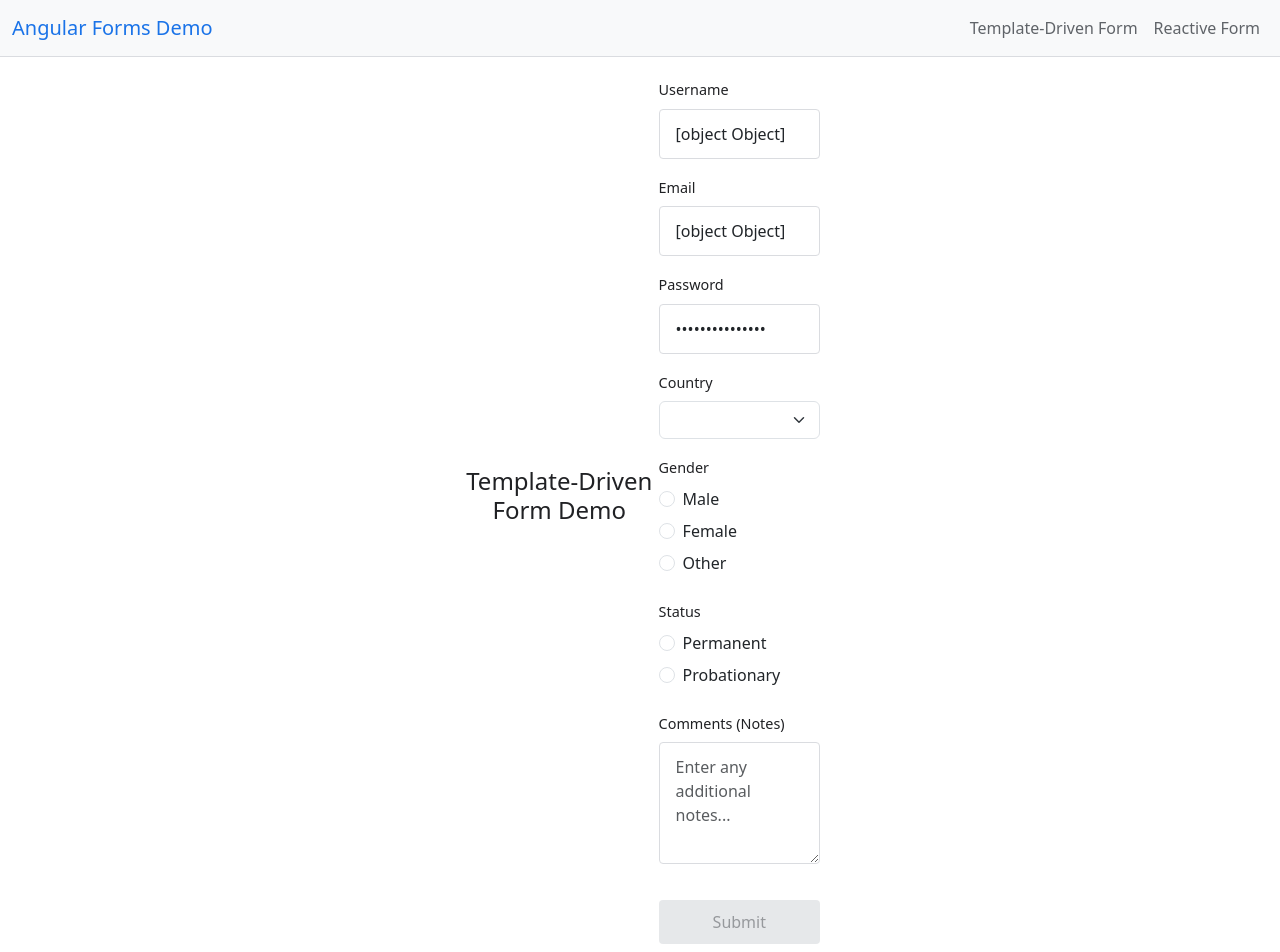
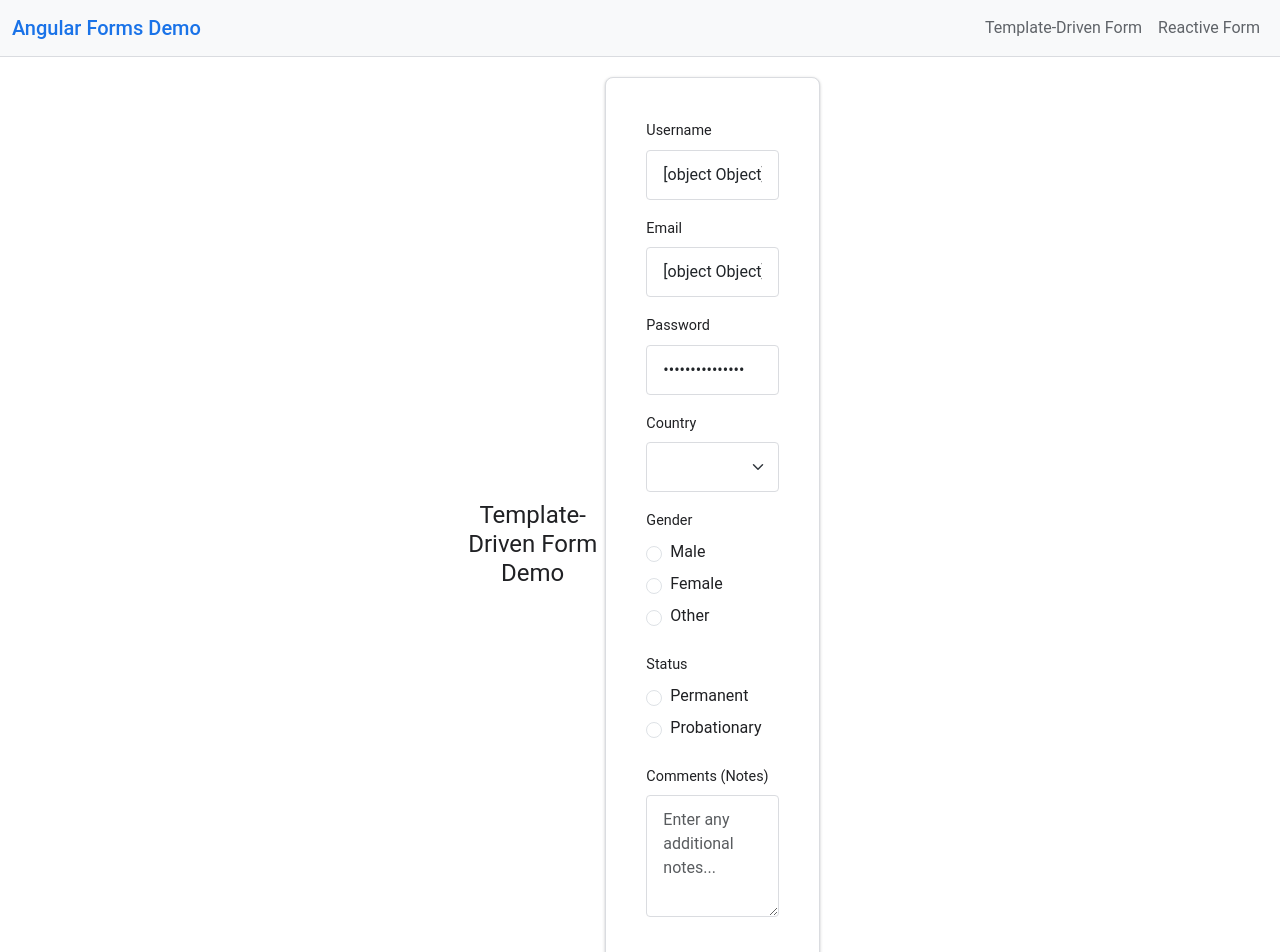
Before and after one commit to Talenss/Template-Driven, an Angular app: page /template-demo in a window 1280 px wide. Shown: the top 952 px of the page. Built offline with nearby package versions, Linux system fonts and the light colour scheme.

Commit message:
Initial commit

```diff
--- a/src/app/reactive-demo/reactive-demo.component.css
+++ b/src/app/reactive-demo/reactive-demo.component.css
@@ -1,4 +1,3 @@
-<<<<<<< HEAD
 .form-container {
   background-color: #ffffff;
   border: 1px solid #dadce0;
@@ -9,50 +8,88 @@
   max-width: 400px;
 }
 
-.input {
+.mb-3 {
+  margin-bottom: 1.5rem;
+}
+
+.form-label {
+  font-weight: 400;
+  color: #202124;
+  margin-bottom: 0.5rem;
+  font-size: 0.9rem;
+}
+
+.form-control {
   border: 1px solid #dadce0;
   border-radius: 4px;
   padding: 12px 16px;
   font-size: 1rem;
   background-color: #ffffff;
   transition: border-color 0.2s ease;
-  width: 100%;
-  margin-bottom: 10px;
 }
 
-.input:focus {
+.form-control:focus {
   border-color: #1a73e8;
   outline: none;
   box-shadow: 0 0 0 1px #1a73e8;
 }
 
-.error {
-  font-size: 0.8rem;
-  color: #ea4335;
-  margin-bottom: 15px;
-  display: block;
+.form-select {
+  border: 1px solid #dadce0;
+  border-radius: 4px;
+  padding: 12px 16px;
+  background-color: #ffffff;
+  transition: border-color 0.2s ease;
 }
 
-.btn {
-  width: 100%;
-  padding: 12px 24px;
-  background-color: #1a73e8;
-  border: none;
-  border-radius: 4px;
-  color: #ffffff;
-  font-weight: 500;
-  transition: background-color 0.2s ease;
+.form-select:focus {
+  border-color: #1a73e8;
+  outline: none;
+  box-shadow: 0 0 0 1px #1a73e8;
+}
+
+.form-check {
+  margin-bottom: 0.5rem;
+  display: flex;
+  align-items: center;
+}
+
+.form-check-input {
+  margin-right: 8px;
+  accent-color: #1a73e8;
+}
+
+.form-check-label {
+  font-weight: 400;
+  color: #202124;
   cursor: pointer;
 }
 
-.btn:hover:not(:disabled) {
-  background-color: #1557b0;
+textarea {
+  border: 1px solid #dadce0;
+  border-radius: 4px;
+  padding: 12px 16px;
+  background-color: #ffffff;
+  resize: vertical;
+  transition: border-color 0.2s ease;
 }
 
-.btn:disabled {
-  background-color: #dadce0;
-  color: #5f6368;
-  cursor: not-allowed;
+textarea:focus {
+  border-color: #1a73e8;
+  outline: none;
+  box-shadow: 0 0 0 1px #1a73e8;
+}
+
+.text-danger {
+  font-size: 0.8rem;
+  color: #ea4335;
+  margin-top: 0.5rem;
+}
+
+.btn-primary {
+  width: 100%;
+  margin-top: 20px;
+  font-size: 1rem;
 }
 
 @media (max-width: 768px) {
@@ -60,32 +97,3 @@
     padding: 20px;
   }
 }
-=======
-/* Styles for the reactive form (similar to template-demo) */
-.form-container {
-  background-color: #ffffff;
-  border: 1px solid #ddd;
-  border-radius: 8px;
-  padding: 20px;
-  box-shadow: 0 2px 4px rgba(0, 0, 0, 0.1);
-}
-
-.mb-3 {
-  margin-bottom: 1.5rem;
-}
-
-.form-control:focus {
-  border-color: #007bff;
-  box-shadow: 0 0 5px rgba(0, 123, 255, 0.5);
-}
-
-.btn-primary {
-  width: 100%;
-  padding: 10px;
-}
-
-.text-danger {
-  font-size: 0.875rem;
-  color: #dc3545;
-}
->>>>>>> 287f0f602e8703ea6fc7d8e9107d494064d4e0e0
--- a/src/app/template-demo/template-demo.component.css
+++ b/src/app/template-demo/template-demo.component.css
@@ -1,4 +1,3 @@
-<<<<<<< HEAD
 .form-container {
   background-color: #ffffff;
   border: 1px solid #dadce0;
@@ -26,64 +25,75 @@
   padding: 12px 16px;
   font-size: 1rem;
   background-color: #ffffff;
-  transition: border-color = 0.2s ease; }
-
-.form-control:focus { border-color: #1a73e8; outline: none; box-shadow: 0 0 0 1px #1a73e8; }
-
-.text-danger { font-size: 0.8rem; color: #ea4335; margin-top: 0.5rem; }
-
-.btn-primary { width: 100%; margin-top: 20px; font-size: 1rem; }
-
-@media (max-width: 768px) { .form-container { padding: 20px; } }
-=======
-/* Styles for the template-driven form */
-.form-container {
-  background-color: #ffffff; /* White background for the form */
-  border: 1px solid #ddd; /* Light border */
-  border-radius: 8px; /* Rounded corners */
-  padding: 20px;
-  box-shadow: 0 2px 4px rgba(0, 0, 0, 0.1); /* Subtle shadow */
+  transition: border-color 0.2s ease;
 }
 
-.mb-3 {
-  margin-bottom: 1.5rem; /* Extra spacing between fields */
+.form-control:focus {
+  border-color: #1a73e8;
+  outline: none;
+  box-shadow: 0 0 0 1px #1a73e8;
 }
 
-/* Highlight input fields on focus */
-.form-control:focus {
-  border-color: #007bff; /* Blue border on focus */
-  box-shadow: 0 0 5px rgba(0, 123, 255, 0.5); /* Blue glow */
+.form-select {
+  border: 1px solid #dadce0;
+  border-radius: 4px;
+  padding: 12px 16px;
+  background-color: #ffffff;
+  transition: border-color 0.2s ease;
 }
 
-/* Style radio buttons and labels */
+.form-select:focus {
+  border-color: #1a73e8;
+  outline: none;
+  box-shadow: 0 0 0 1px #1a73e8;
+}
+
 .form-check {
   margin-bottom: 0.5rem;
+  display: flex;
+  align-items: center;
+}
+
+.form-check-input {
+  margin-right: 8px;
+  accent-color: #1a73e8;
 }
 
 .form-check-label {
-  font-weight: normal;
+  font-weight: 400;
+  color: #202124;
+  cursor: pointer;
 }
 
-/* Style textarea */
 textarea {
-  resize: vertical; /* Allow vertical resizing only */
+  border: 1px solid #dadce0;
+  border-radius: 4px;
+  padding: 12px 16px;
+  background-color: #ffffff;
+  resize: vertical;
+  transition: border-color 0.2s ease;
 }
 
-/* Error messages */
-.text-danger {
-  font-size: 0.875rem;
-  color: #dc3545; /* Bootstrap danger red */
+textarea:focus {
+  border-color: #1a73e8;
+  outline: none;
+  box-shadow: 0 0 0 1px #1a73e8;
 }
 
-/* Submit button */
-.btn-primary {
-  width: 100%; /* Full-width button */
-  padding: 10px;
+.text-danger {
+  font-size: 0.8rem;
+  color: #ea4335;
+  margin-top: 0.5rem;
 }
 
-/* Form state display */
-.mt-3 p {
-  font-size: 0.9rem;
-  color: #666;
+.btn-primary {
+  width: 100%;
+  margin-top: 20px;
+  font-size: 1rem;
 }
->>>>>>> 287f0f602e8703ea6fc7d8e9107d494064d4e0e0
+
+@media (max-width: 768px) {
+  .form-container {
+    padding: 20px;
+  }
+}
--- a/src/styles.css
+++ b/src/styles.css
@@ -1,4 +1,3 @@
-<<<<<<< HEAD
 /* Global styles for the entire app (Google Docs-inspired: clean and minimal) */
 body {
   font-family: 'Roboto', 'Arial', sans-serif;
@@ -73,33 +72,4 @@ h2 {
   h2 {
     font-size: 1.3rem;
   }
-=======
-
-/* Global styles for the entire app */
-body {
-  font-family: 'Arial', sans-serif; /* Simple, clean font */
-  background-color: #f8f9fa; /* Light gray background for a modern look */
-  color: #333; /* Dark text for readability */
-  margin: 0;
-  padding: 0;
 }
-
-.container {
-  max-width: 800px; /* Slightly wider for better form display */
-  margin: 0 auto; /* Center the content */
-  padding: 20px;
-}
-
-/* Style headings */
-h2 {
-  color: #007bff; /* Bootstrap primary blue */
-  text-align: center;
-  margin-bottom: 20px;
-}
-
-/* Simple button hover effect */
-.btn-primary:hover {
-  background-color: #0056b3; /* Darker blue on hover */
-  border-color: #0056b3;
->>>>>>> 287f0f602e8703ea6fc7d8e9107d494064d4e0e0
-}
```
